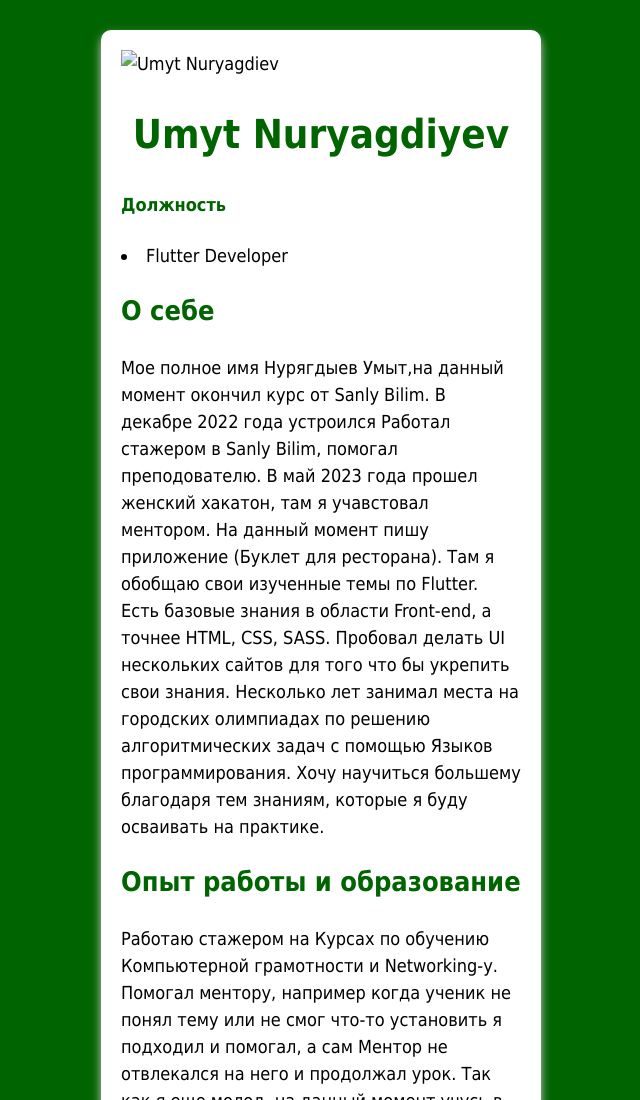
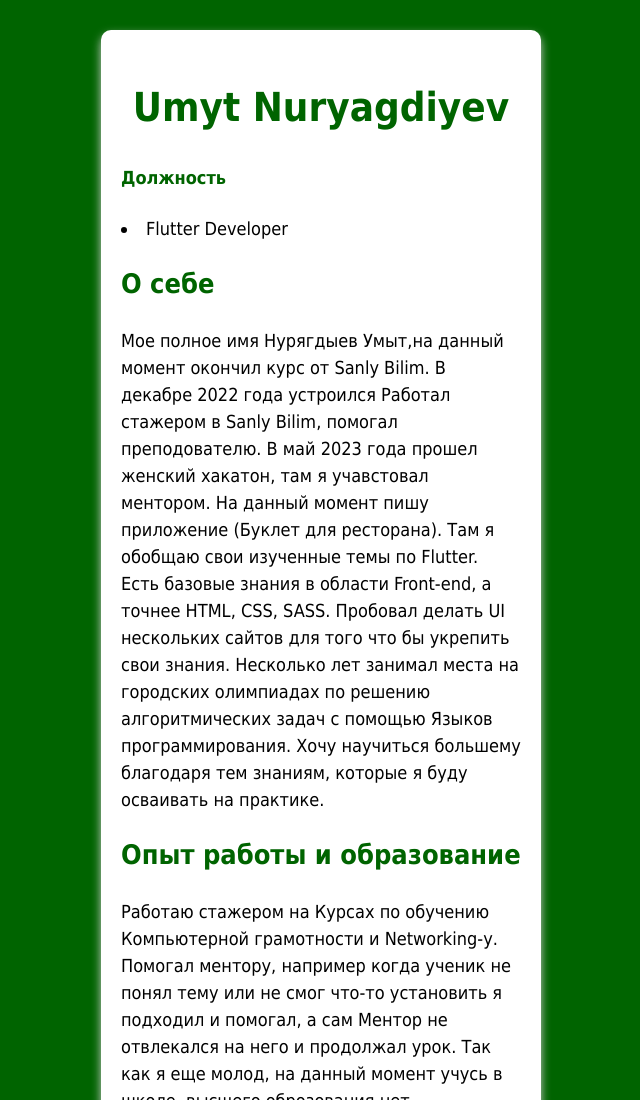
Before and after one commit to lightRain0629/myCV, a plain HTML site: page index.html in a window 1280 px wide. Shown: the top 1100 px of the page, without its empty margins (319-959 px from the left). Drawn offline with Linux system fonts and the light colour scheme.

Commit message:
Update index.html

```diff
--- a/index.html
+++ b/index.html
@@ -68,7 +68,7 @@
 
 <body>
     <div class="card">
-        <img class="https://github.com/lightRain0629/myCV/blob/main/20230607_192152.jpg" alt="Umyt Nuryagdiev">
+<!--         <img class="https://github.com/lightRain0629/myCV/blob/main/20230607_192152.jpg" alt="Umyt Nuryagdiev"> -->
         <h1 class="card-title"> Umyt Nuryagdiyev</h1>
         <h4 class="card-subtitle">Должность</h4>
         <ul class="card-list" >
```
